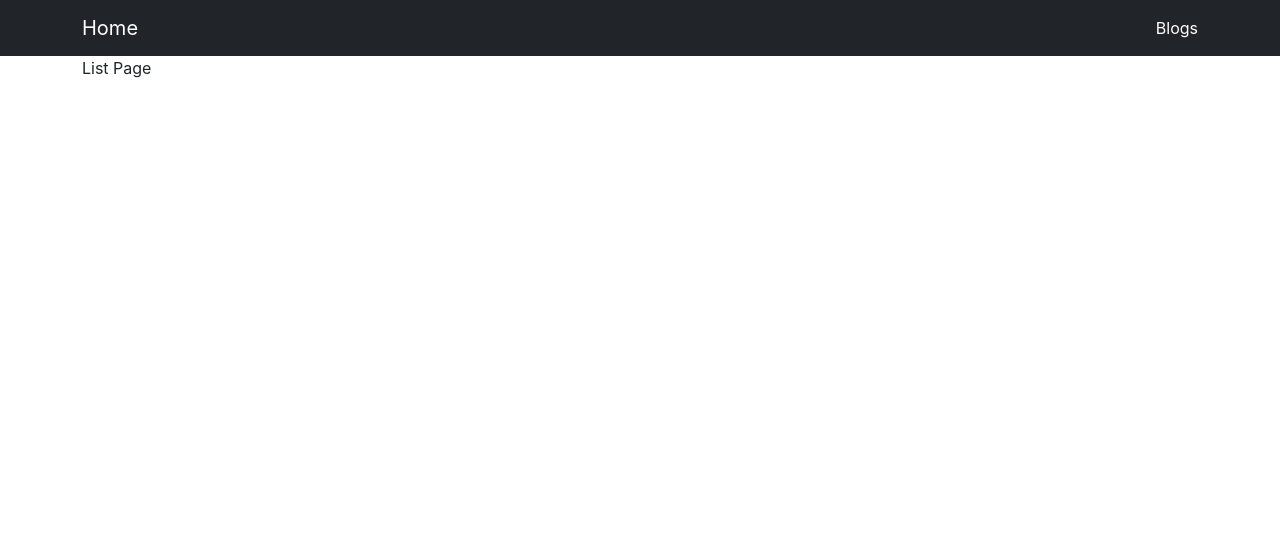
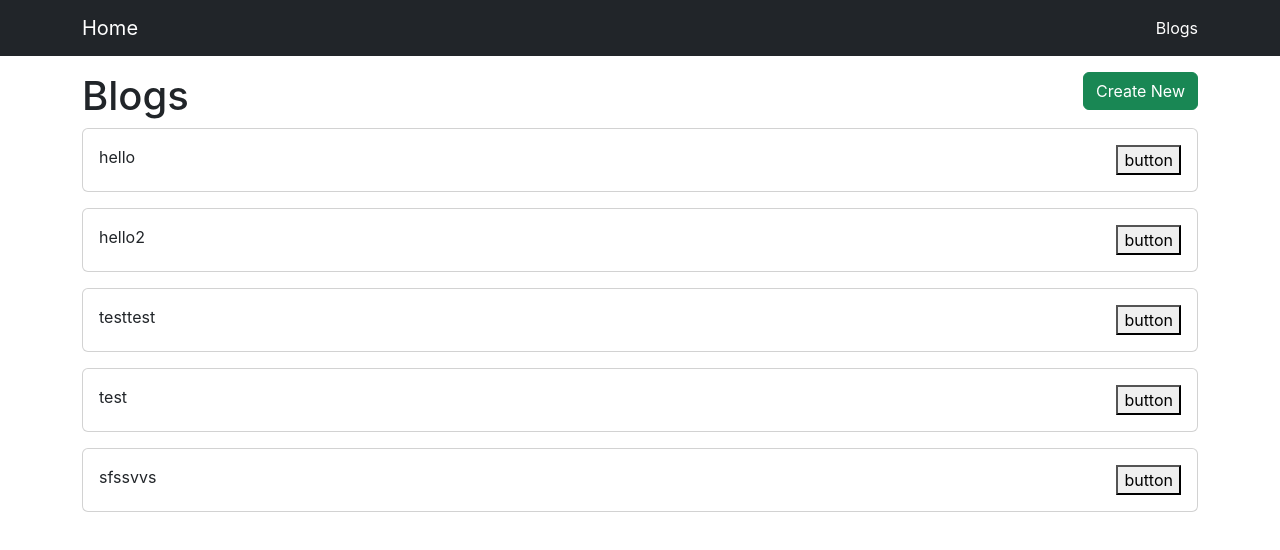
Before and after one commit to widk0419/react-study-project, a React (Create React App) app: page /blogs in a window 1280 px wide. Shown: the top 550 px of the page. Built offline with nearby package versions, Linux system fonts and the light colour scheme; data requests are answered from the project's data file.

Commit message:
second commit

```diff
--- a/db.json
+++ b/db.json
@@ -1,14 +1,29 @@
 {
   "posts": [
     {
-      "id": "49cc",
+      "id": "1",
       "title": "hello",
       "body": "body test"
     },
     {
-      "id": "2cf1",
+      "id": "2",
       "title": "hello2",
       "body": "body test2"
+    },
+    {
+      "id": "3",
+      "title": "testtest",
+      "body": "body test3"
+    },
+    {
+      "id": "8960",
+      "title": "test",
+      "body": "qeqwxxczaffa"
+    },
+    {
+      "id": "f22b",
+      "title": "sfssvvs",
+      "body": "sdfsdfawqeqwe"
     }
   ]
 }
--- a/package.json
+++ b/package.json
@@ -8,6 +8,7 @@
     "@testing-library/user-event": "^13.5.0",
     "axios": "^1.7.2",
     "json-server": "^1.0.0-beta.1",
+    "prop-types": "^15.8.1",
     "react": "^18.3.1",
     "react-dom": "^18.3.1",
     "react-router-dom": "5",
--- a/src/App.js
+++ b/src/App.js
@@ -12,7 +12,7 @@ function App() {
 
     <Router>
       <Navbar />
-       <div className="container">
+       <div className="container mt-3">
         <Switch>
             {routes.map((route) => {
               return <Route key={route.path} exact path={route.path} component = {route.component} />
--- /dev/null
+++ b/src/components/Card.js
@@ -0,0 +1,26 @@
+import PropTypes from 'prop-types';
+
+const Card = ({ title, children }) => {
+    return (
+        <div className="card mb-3">
+            <div className="card-body">
+                <div className="d-flex justify-content-between">
+                    <div>{title}</div>
+                    {children && <div> {children} </div>}
+                </div>
+            </div>
+        </div>
+    );
+};
+
+Card.propTypes = {
+    title: PropTypes.string.isRequired,
+    children: PropTypes.element,
+};
+
+Card.defaultProps = {
+    children: null
+};
+
+
+export default Card;
--- a/src/pages/ListPage.js
+++ b/src/pages/ListPage.js
@@ -1,7 +1,39 @@
+import axios from "axios";
+import { useState, useEffect } from "react";
+import Card from "../components/Card";
+import { Link } from "react-router-dom/cjs/react-router-dom.min";
+
 const ListPage = () => {
+
+    const [posts, setPosts] = useState([]) ;
+
+    const getPosts = () => {
+        axios.get('http://localhost:3001/posts').then((res) => {
+            setPosts(res.data);
+        })
+    }
+
+    useEffect(() => {
+        getPosts();
+    }, []);
+
     return (
         <div>
-            List Page
+            <div className='d-flex justify-content-between'>
+                <h1>Blogs</h1>
+                <div>
+                    <Link to='/blogs/create' className='btn btn-success'>
+                        Create New
+                    </Link>
+                </div>
+            </div>
+            {posts.map( post => {
+                return (
+                    <Card key = {post.id} title = {post.title}>
+                       <button>button</button>
+                    </Card>
+                )
+            })}
         </div>
     );
 }
```
Also changed, not shown: 2 other files (tests, documents, lock files or other folders).
